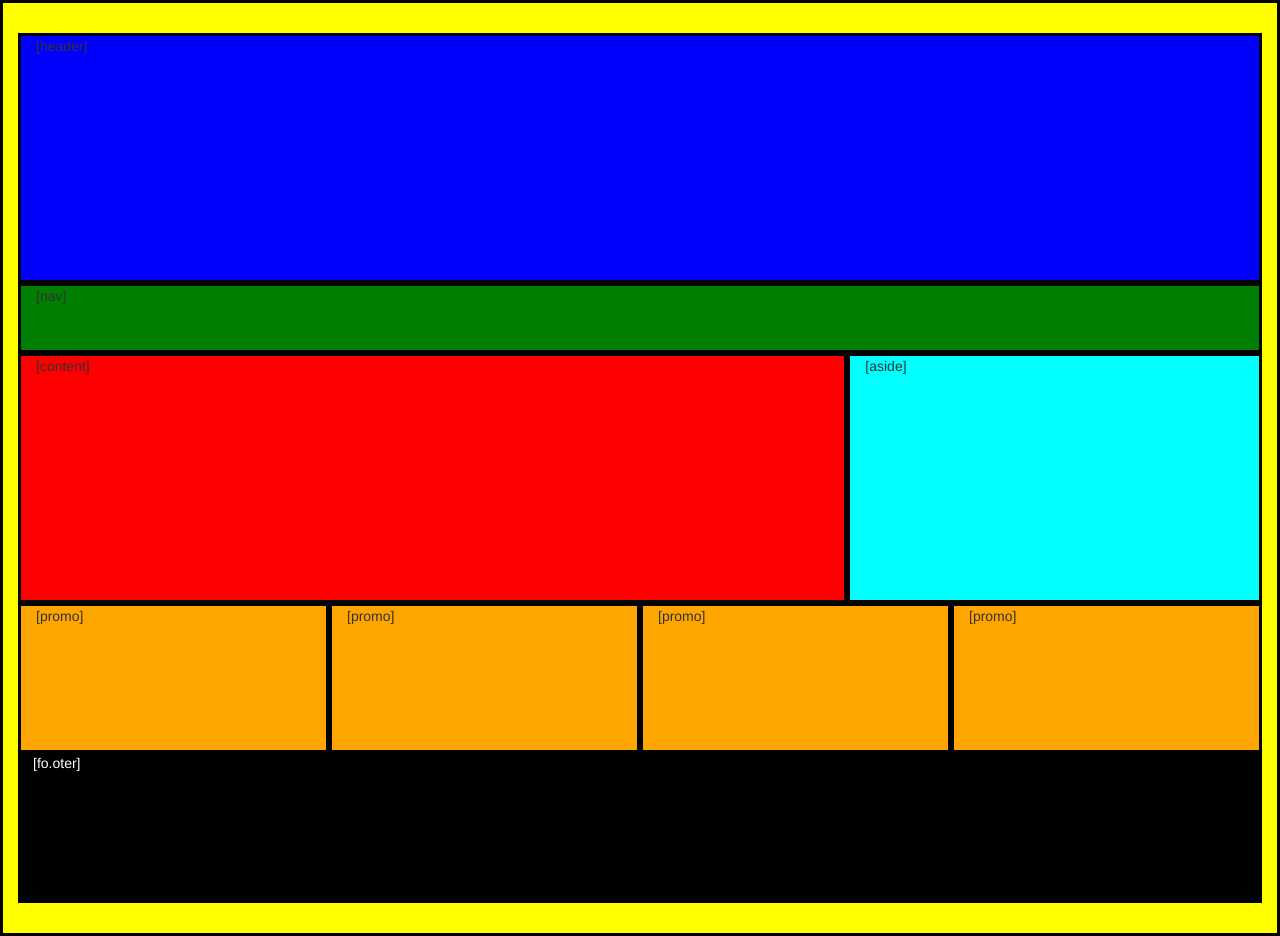
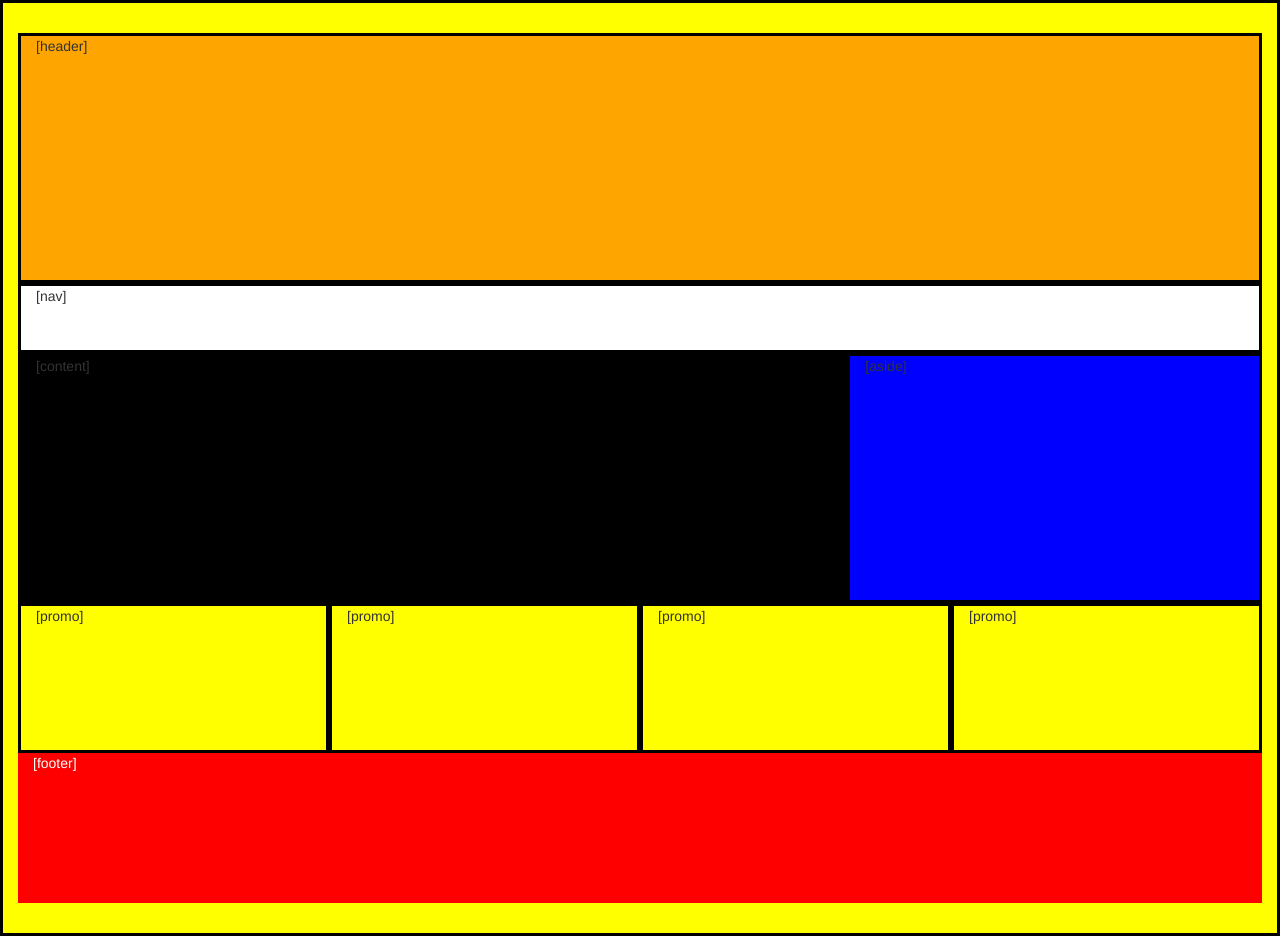
Before and after one commit to john7oliver/practice.day.2, a plain HTML site: page index.html in a window 1280 px wide. Drawn offline with nearby package versions, Linux system fonts and the light colour scheme.

Commit message:
last commit day 2

```diff
--- a/css/main.css
+++ b/css/main.css
@@ -40,3 +40,21 @@ footer {
   background-color: black;
   color: white;
 }
+
+@media screen and (min-width: 375px){
+  .promo {background-color: blue;}
+  footer {background-color: white;}
+  .aside {background-color: red;}
+  .content{background-color: aqua;}
+  .nav{background-color: yellow;}
+  .header{background-color: red;}
+}
+
+@media screen and (min-width: 768px){
+  .promo {background-color: yellow;}
+  footer {background-color: red;}
+  .aside {background-color: blue;}
+  .content{background-color: black;}
+  .nav{background-color: white;}
+  .header{background-color: orange;}
+}
--- a/index.html
+++ b/index.html
@@ -40,7 +40,7 @@
         <div class="col-sm-3 promo">[promo]</div>
       </div>
       <footer class="row">
-        <div class="col-sm-12">[fo.oter]</div>
+        <div class="col-sm-12">[footer]</div>
       </footer>
     </div>
   </body>
```
